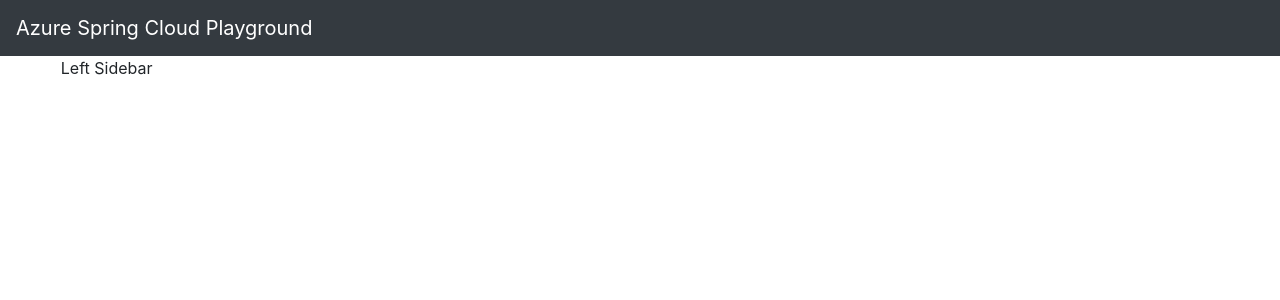
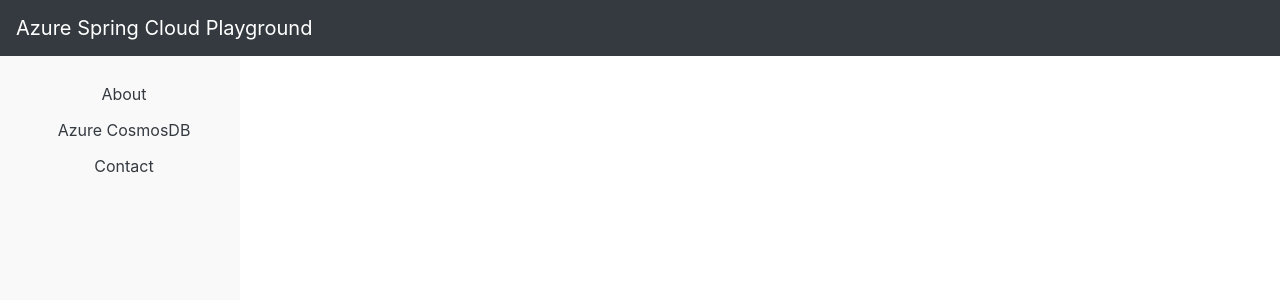
Before and after one commit to sophiaso/azure-spring-cloud-playground, a Vue app in the folder gateway-server/: page / in a window 1280 px wide. Shown: the top 300 px of the page. Built offline with nearby package versions, Linux system fonts and the light colour scheme.

Commit message:
add details into sidebar

```diff
--- a/gateway-server/src/main/webapp/src/App.vue
+++ b/gateway-server/src/main/webapp/src/App.vue
@@ -1,15 +1,9 @@
 <template>
     <div>
         <Nav></Nav>
-        <b-container fluid>
-            <b-row class="text-center">
-                <b-col>
-                    <Sidebar></Sidebar>
-                </b-col>
-                <b-col cols="8"></b-col>
-                <b-col></b-col>
-            </b-row>
-        </b-container>
+        <div>
+            <Sidebar></Sidebar>
+        </div>
     </div>
 </template>
 
--- a/gateway-server/src/main/webapp/src/components/Sidebar.vue
+++ b/gateway-server/src/main/webapp/src/components/Sidebar.vue
@@ -1,6 +1,8 @@
 <template>
-    <div>
-        Left Sidebar
+    <div class="sidenav">
+        <a href="about">About</a>
+        <a href="azure-spring-cosmosdb">Azure CosmosDB</a>
+        <a href="contact">Contact</a>
     </div>
 </template>
 <script>
@@ -13,3 +15,39 @@
         }
     };
 </script>
+<style>
+    .sidenav {
+        height: 100%;
+        width: 240px;
+        position: fixed;
+        z-index: 1;
+        left: 0;
+        background-color: #f9f9f9;
+        overflow-x: hidden;
+        padding-top: 20px;
+        text-align: center;
+    }
+
+    .sidenav a {
+        padding: 6px 8px 6px 16px;
+        text-decoration: none;
+        font-size: 1rem;
+        color: #343a40;
+        display: block;
+    }
+
+    .sidenav a:hover {
+        color: #727477;
+    }
+
+    .main {
+        margin-left: 160px;
+        font-size: 28px;
+        padding: 0px 10px;
+    }
+
+    @media screen and (max-height: 450px) {
+        .sidenav {padding-top: 15px;}
+        .sidenav a {font-size: 18px;}
+    }
+</style>
```
